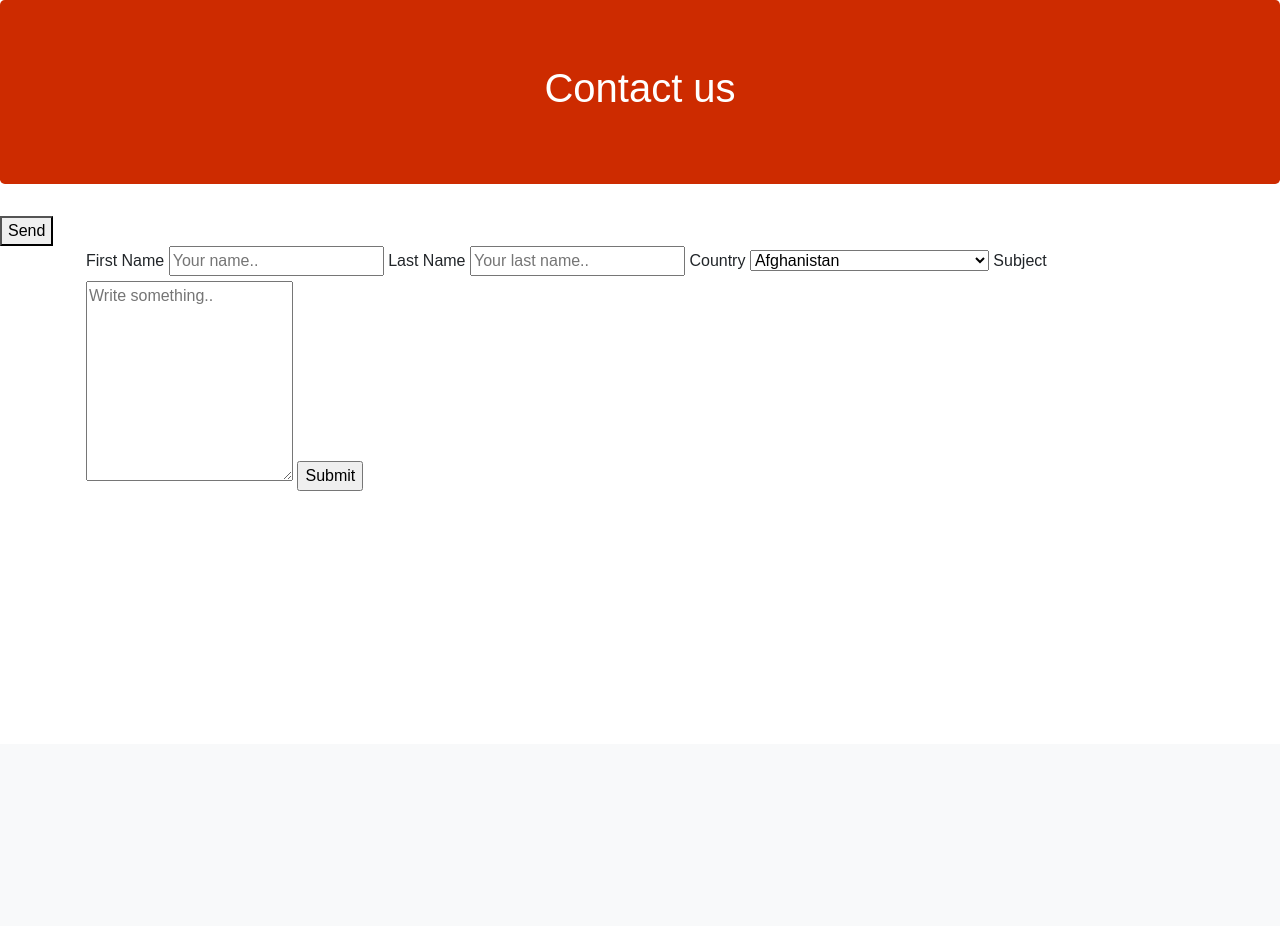
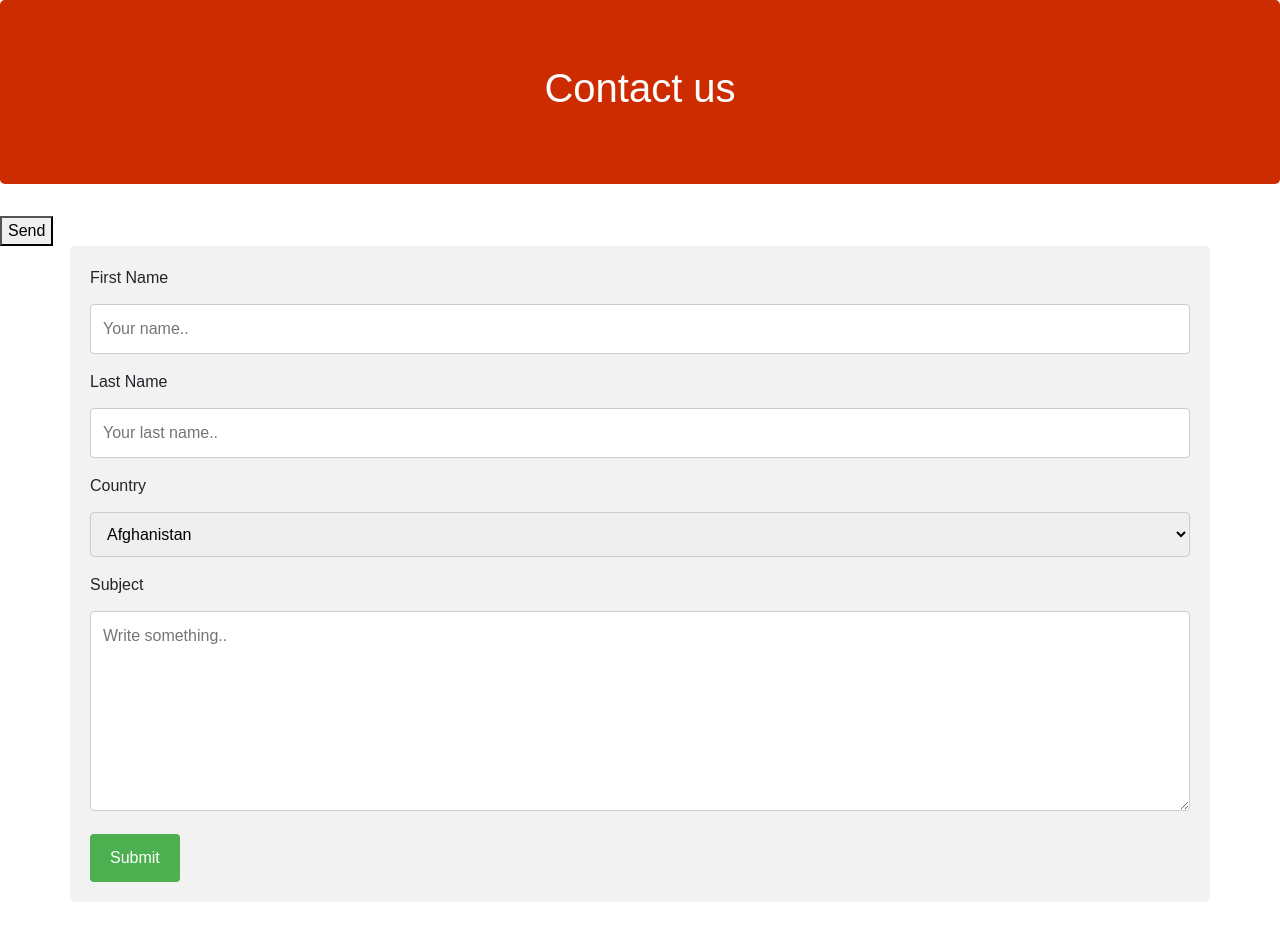
Before and after one commit to Cyberboa/Quiz-game-Uni-li, a Django app: page /contact/ in a window 1280 px wide. Shown: the part 56-982 px from the top of the page. Before the commit the page ends 547 px from the top, so only its background shows below. Run offline with Django 3.2, Linux system fonts and the light colour scheme; style sheets or scripts are compiled from the project's sources; some libraries are stand-ins or nearby versions.

Commit message:
- updating contact.html and style.css

```diff
--- a/templates/contact.html
+++ b/templates/contact.html
@@ -7,6 +7,51 @@
 <div class="jumbotron text-center">
     <h1>Contact us</h1>
 </div>
+
+
+<!DOCTYPE html>
+<html>
+<head>
+<meta name="viewport" content="width=device-width, initial-scale=1">
+<style>
+body {font-family: Arial, Helvetica, sans-serif;}
+* {box-sizing: border-box;}
+
+input[type=text], select, textarea {
+  width: 100%;
+  padding: 12px;
+  border: 1px solid #ccc;
+  border-radius: 4px;
+  box-sizing: border-box;
+  margin-top: 6px;
+  margin-bottom: 16px;
+  resize: vertical;
+}
+
+input[type=submit] {
+  background-color: #4CAF50;
+  color: white;
+  padding: 12px 20px;
+  border: none;
+  border-radius: 4px;
+  cursor: pointer;
+}
+
+input[type=submit]:hover {
+  background-color: #45a049;
+}
+
+.container {
+  border-radius: 5px;
+  background-color: #f2f2f2;
+  padding: 20px;
+}
+</style>
+</head>
+<body>
+
+
+
 <form method="post">
     {% csrf_token %}
     {{ form.as_p }}
```
